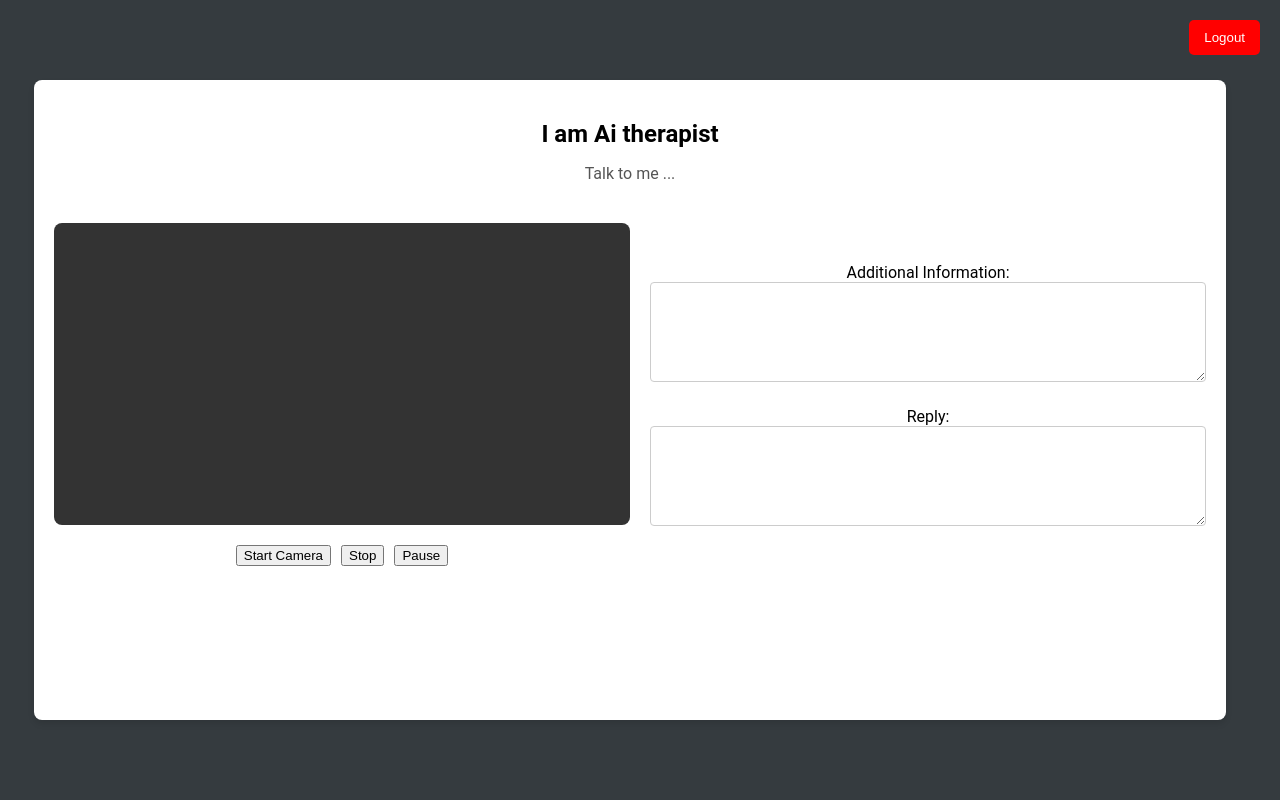
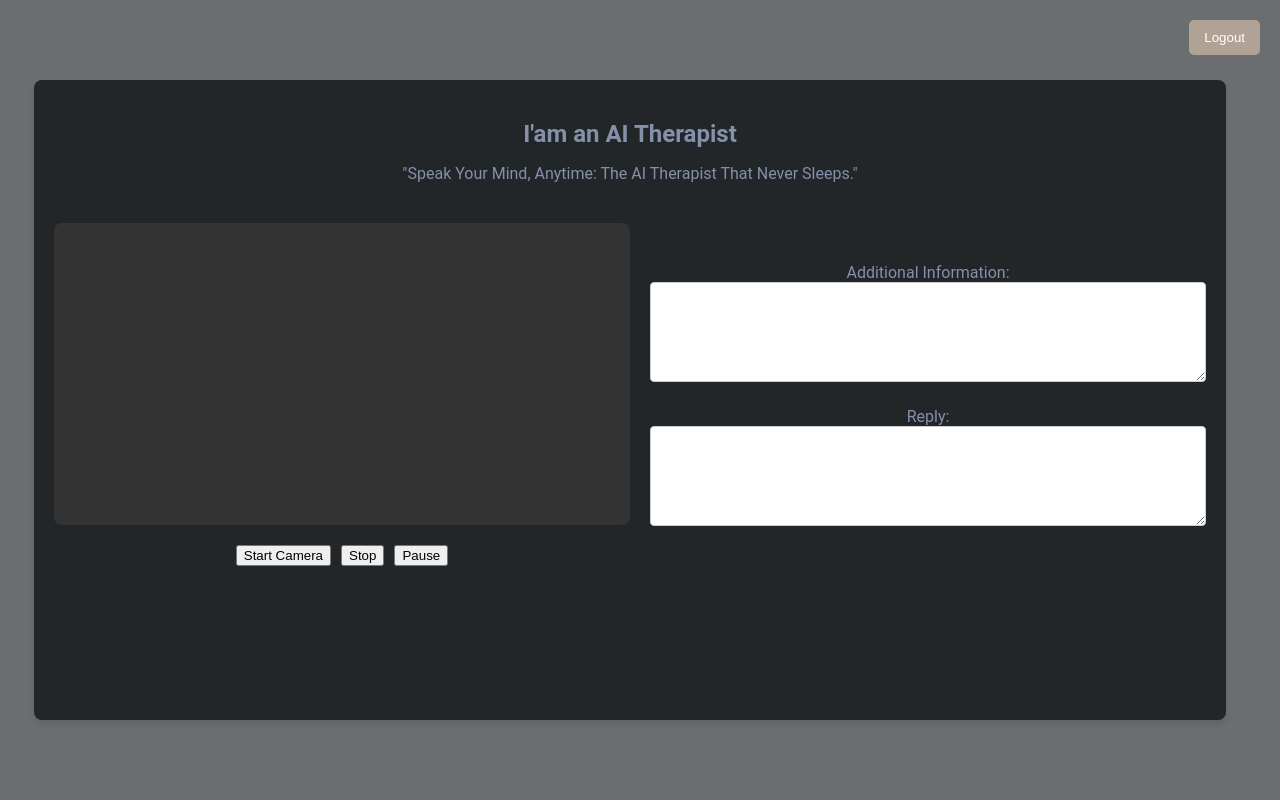
Before and after one commit to niharraju4/Friendly_AI, a Python web app: template templates/reply1.html in a window 1280 px wide. Run offline with Jinja, Linux system fonts and the light colour scheme; the template is opened without the code that fills it, so the values that code supplies are empty.

Commit message:
changes from nihar

```diff
--- a/templates/reply1.html
+++ b/templates/reply1.html
@@ -28,7 +28,7 @@
     }
     #logoutButton {
             margin: 10px; /* Add margin for spacing */
-            background-color: #ff0000; /* Red color for demonstration */
+            background-color: #b1a296; /* Red color for demonstration */
             color: #fff; /* White text color */
             padding: 10px 15px; /* Padding for better visual appearance */
             border: none;
@@ -45,7 +45,7 @@
             justify-content: center;
             height: 100vh;
             margin: 0;
-    background-color: #353B3F;
+    background-color: #6B6E70;
     font-family: "Roboto", sans-serif;
         }
         .container {
@@ -59,7 +59,7 @@
         width:90%;
         min-height: 600px;
         height: 60%;
-        background-color: #fff;
+        background-color: #222629;
         box-shadow: 0 4px 6px rgba(0, 0, 0, 0.1);
         padding: 20px;
         border-radius: 8px;
@@ -79,7 +79,7 @@
 
         .video-container {
             background-color: #333;
-            color: #fff;
+            color: #ffffff;
             padding: 10px;
             border-radius: 8px;
             margin-bottom: 20px;
@@ -129,9 +129,8 @@
     </div>
     <div class="card">
         <div>
-            <h1 style="justify-content: center;display: flex; margin-top: 20px;">I am Ai therapist</h1>
-            <p style="justify-content: center;display: flex; margin-bottom: 40px; ">Talk to me ...
-            </p>
+            <h1 style="justify-content: center;display: flex; margin-top: 20px; color:#8590AA">I'am an AI Therapist</h1>
+            <p style="justify-content: center;display: flex; margin-bottom: 40px; color:#8590AA">"Speak Your Mind, Anytime: The AI Therapist That Never Sleeps."
         </div>
         <div style="width: 100%;display: flex;">
             <div style="width: 100%;height: 100%;object-fit: cover;display: block;min-width: 50%;margin-right: 20px;">
@@ -146,7 +145,7 @@
                 </div>
 
             </div>
-            <div style="display: inline-block;width: 100%;">
+            <div style="display: inline-block;width: 100%; color:#8590AA">
 
                 <div class="text-boxes" style="padding-top: 40px;">
 
```
Also changed, not shown: templates/dashboard.html (+6 -6 lines), templates/reply2.html (+6 -6 lines), templates/reply3.html (+6 -6 lines).
